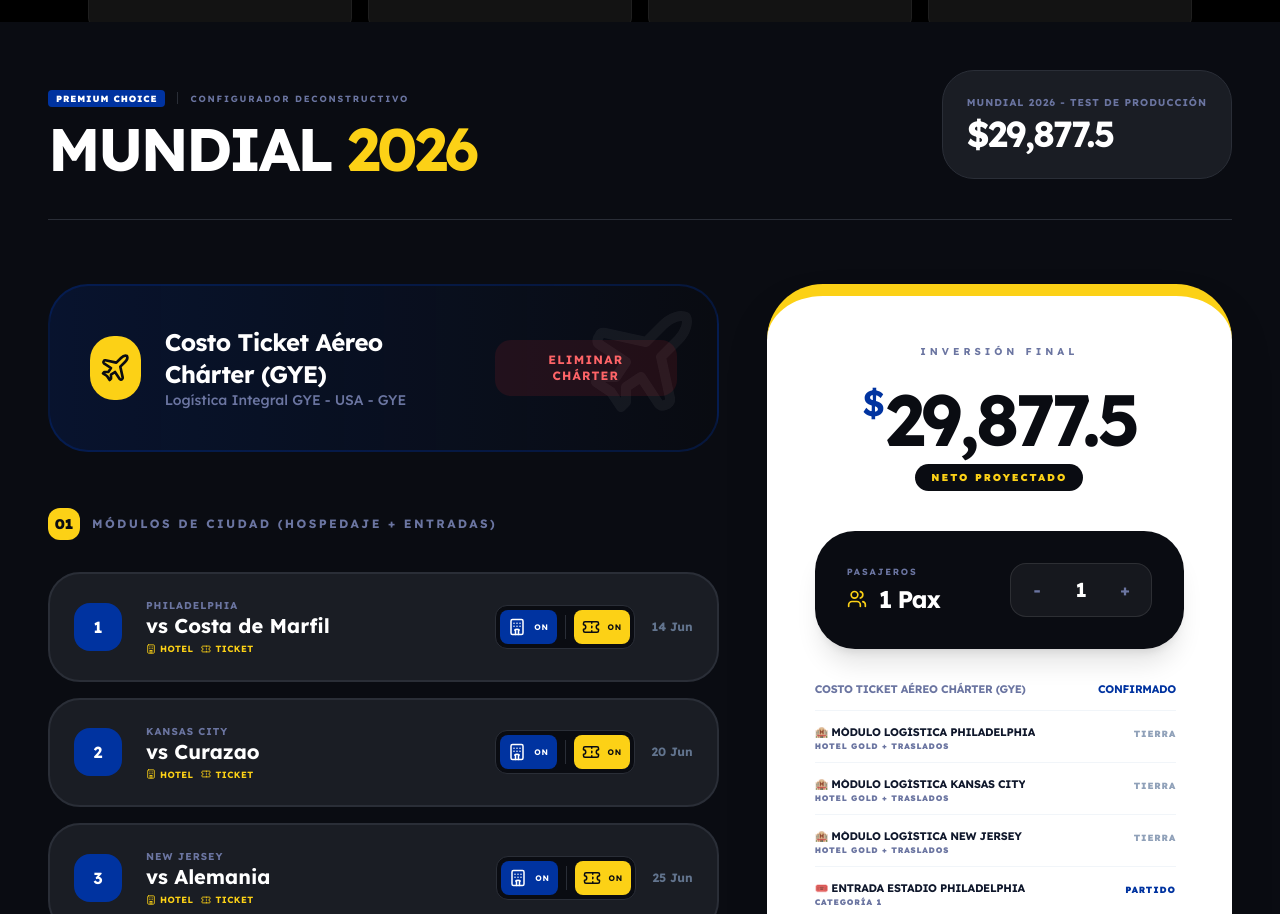
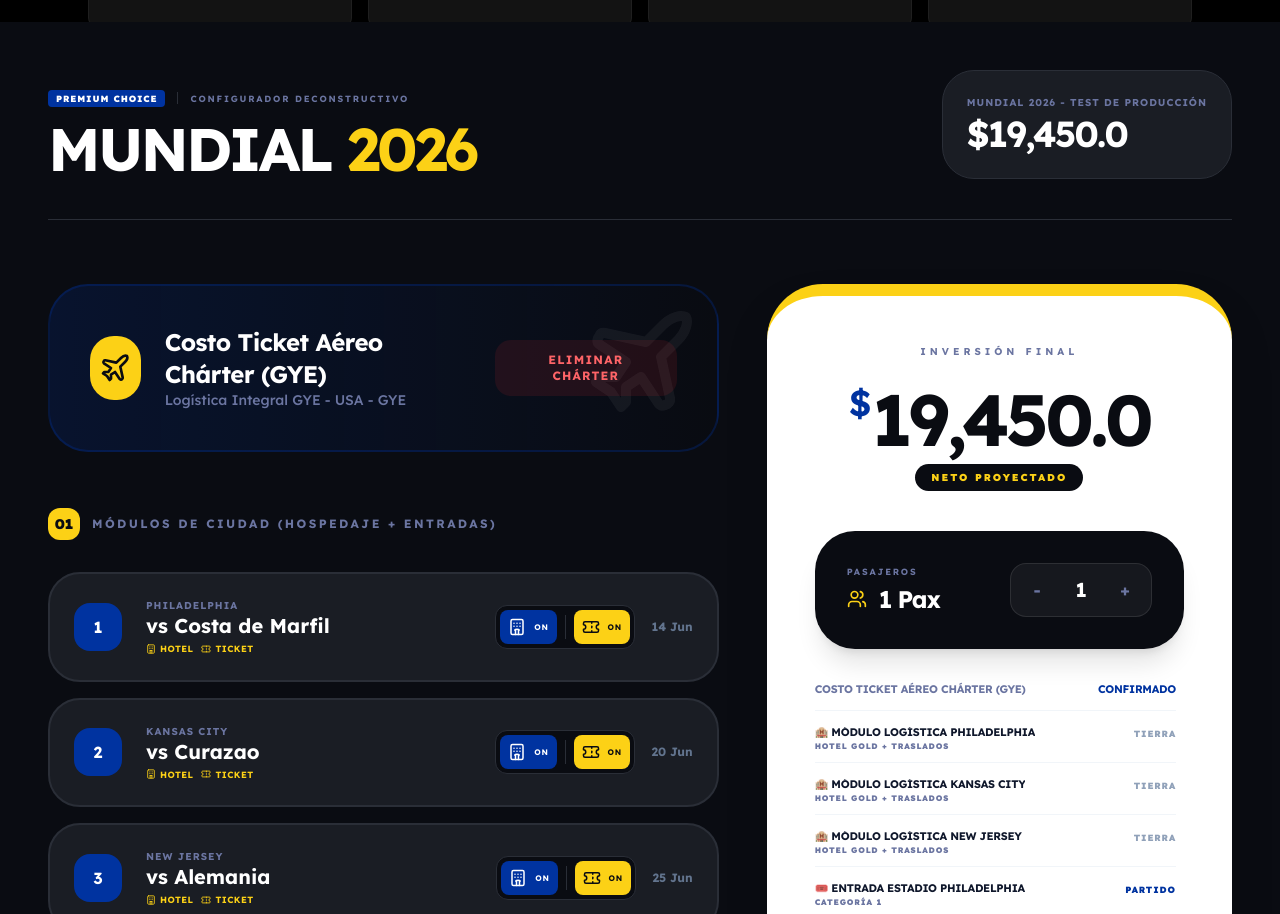
Before and after one commit to m8appz-dotcom/megatours-worldcup-landing, a Next.js app: page / in a window 1280 px wide. Shown: the part 1106-2020 px from the top of the page. Built offline with nearby package versions, Linux system fonts and the light colour scheme.

Commit message:
fix: logic for charter stay and fixed package discount

```diff
--- a/src/components/Pricing.tsx
+++ b/src/components/Pricing.tsx
@@ -87,40 +87,48 @@ export const Pricing = () => {
  const currentPrice = useMemo(() => {
   if (!config) return 0;
 
-  let total = 0;
+  // 1. TRANSPORTE (Vuelo)
+  let total = config.main.charterFlight.value;
 
-  // 1. Transporte
-  if (includeCharter) {
-   total = config.main.charterBase.value + config.main.charterFlight.value;
-  } else {
-   total = config.main.charterFlight.value;
-  }
-
-  // 2. Estancia (Ciudades) - Multiplicada por el hotel
+  // 2. ESTANCIA (Ciudades/Hoteles)
   const hotelMultiplier = hotelQuality === 'Gold' ? 1 :
                          hotelQuality === 'Silver' ? config.rules.silver.value :
                          config.rules.bronze.value;
 
-  const citiesTotal = activeCityIds.reduce((acc, id) => {
-   const match = MATCHES.find(m => m.id === id);
-   return acc + (match ? config.individual[match.configKey].value : 0);
-  }, 0);
+  let staysBase = 0;
+  if (includeCharter) {
+    // Modelo Chárter: Base de 13 noches menos ciudades no visitadas
+    staysBase = config.main.charterBase.value;
+    [1, 2, 3].forEach(id => {
+      if (!activeCityIds.includes(id)) {
+        const match = MATCHES.find(m => m.id === id);
+        if (match) staysBase -= config.individual[match.configKey].value;
+      }
+    });
+  } else {
+    // Modelo Individual: Solo ciudades seleccionadas
+    activeCityIds.forEach(id => {
+      const match = MATCHES.find(m => m.id === id);
+      if (match) staysBase += config.individual[match.configKey].value;
+    });
+  }
 
-  total += (citiesTotal * hotelMultiplier);
+  total += (staysBase * hotelMultiplier);
 
-  // 3. Entradas (Tickets) - Con descuentos de categoría
-  const ticketsTotal = activeTicketIds.reduce((acc, id) => {
-   const match = MATCHES.find(m => m.id === id);
-   if (!match) return acc;
-   const ticketBase = config.tickets[match.ticketKey].value;
-   const TICKET_DISCOUNTS = [0, -400, -600];
-   return acc + ticketBase + TICKET_DISCOUNTS[ticketCat];
-  }, 0);
+  // 3. TICKETS (Entradas)
+  const TICKET_CAT_OFFSETS = [0, -400, -600]; // CAT 1: base, CAT 2: -$400, CAT 3: -$600
+  activeTicketIds.forEach(id => {
+    const match = MATCHES.find(m => m.id === id);
+    if (match) {
+      total += config.tickets[match.ticketKey].value;
+      total += TICKET_CAT_OFFSETS[ticketCat];
+    }
+  });
 
-  total += ticketsTotal;
-
-  // 4. Descuento Paquete Completo (si tiene los 3 partidos)
-  if (activeTicketIds.length === 3) total *= 0.95;
+  // 4. AHORRO PAQUETE (Monto fijo si lleva todo el programa)
+  if (activeCityIds.length === 3 && activeTicketIds.length === 3) {
+    total -= 500;
+  }
 
   return Math.max(total, 0);
  }, [config, activeCityIds, activeTicketIds, includeCharter, hotelQuality, ticketCat]);
```
Also changed, not shown: 1 other file (tests, documents, lock files or other folders).
